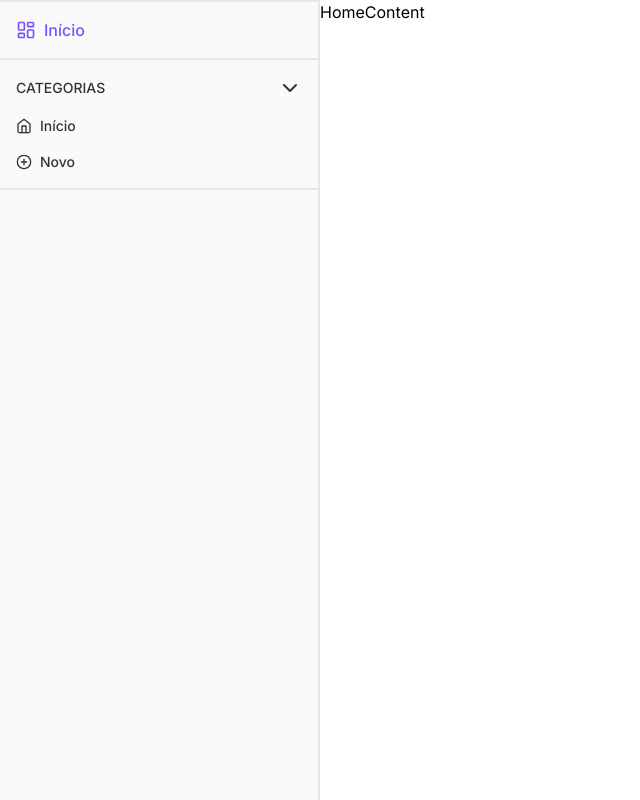
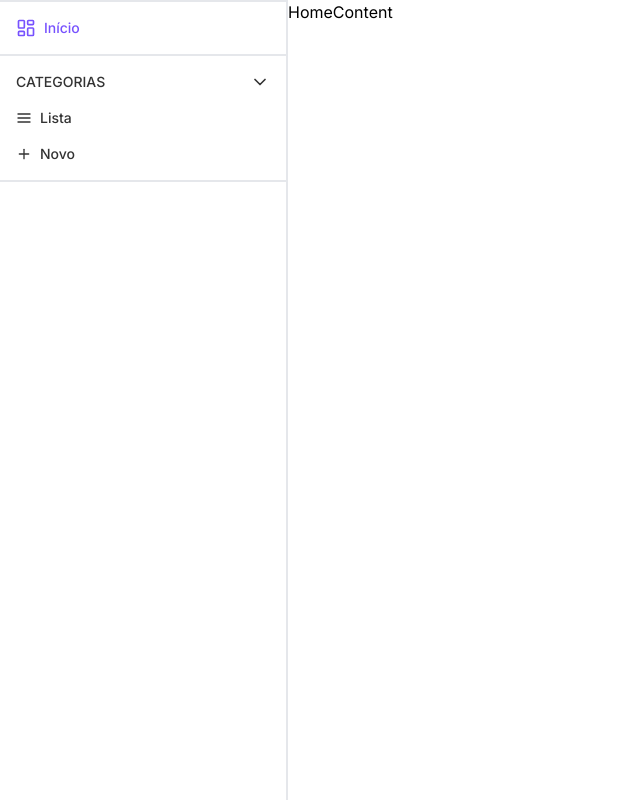
Before and after one commit to alefebspp/mana-client, a Next.js app: page /home in a window 1280 px wide. Both pictures are taken after a click on the element "CATEGORIAS". Shown: the whole page, without its empty margins (0-640 px from the left). Built offline with nearby package versions, Linux system fonts and the light colour scheme.

Commit message:
add nav bar sections helper and change nav bar styles

```diff
--- a/src/components/NavBar/NavBarRoot.tsx
+++ b/src/components/NavBar/NavBarRoot.tsx
@@ -2,8 +2,8 @@ import { PropsWithChildren } from 'react'
 
 function NavBarRoot({ children }: PropsWithChildren) {
   return (
-    <nav className="hidden lg:block w-[20rem] h-[100vh] bg-gray-primary border-r-2 border-gray-border">
-      <ul className="w-full h-full flex flex-col bg-gray-50">{children}</ul>
+    <nav className="hidden lg:block w-[14rem] xl:w-[18rem] 2xl:w-[20rem] h-[100vh] border-r-2 border-gray-border">
+      <ul className="w-full h-full flex flex-col">{children}</ul>
     </nav>
   )
 }
--- a/src/components/NavBar/NavBarSection.tsx
+++ b/src/components/NavBar/NavBarSection.tsx
@@ -38,27 +38,27 @@ function NavBarSection({
         role="section"
         onClick={handleSectionClick}
         className={cn(
-          'w-full text-gray-dark group flex items-center gap-[0.5rem] px-[1rem] pt-[1rem] pb-[1rem] bg-gray-primary cursor-pointer hover:text-purple-primary border-t-2 border-gray-border',
+          'w-full text-gray-dark group flex items-center gap-[0.5rem] px-[1rem] pt-[1rem] pb-[1rem] cursor-pointer hover:text-purple-primary border-t-2 border-gray-border',
           {
             'text-purple-primary': location.includes(path),
             'pb-0': childrenSections
           }
         )}
       >
-        {Icon && <Icon className="w-5 h-5" />}
+        {Icon && <Icon className="w-4 h-4 xl:w-5 xl:h-5" />}
 
         <p
-          className={cn('font-medium text-md', {
-            'uppercase text-sm': childrenSections
+          className={cn('font-medium text-xs xl:text-sm', {
+            'uppercase text-xs xl:text-sm': childrenSections
           })}
         >
           {label}
         </p>
         {childrenSections ? (
           isOpen || sectionIsOpen ? (
-            <ChevronDown className="ml-auto text-gray-dark group-hover:text-purple-primary" />
+            <ChevronDown className="w-4 h-4 xl:w-5 xl:h-5 ml-auto text-gray-dark group-hover:text-purple-primary" />
           ) : (
-            <ChevronUp className="ml-auto text-gray-dark group-hover:text-purple-primary" />
+            <ChevronUp className="w-4 h-4 xl:w-5 xl:h-5 ml-auto text-gray-dark group-hover:text-purple-primary" />
           )
         ) : null}
       </div>
@@ -69,14 +69,14 @@ function NavBarSection({
               key={label}
               onClick={() => router.push(`${path}${childPath}`)}
               className={cn(
-                'flex items-center gap-[0.5rem] font-medium text-sm pt-[1rem] px-[1rem] cursor-pointer hover:text-purple-primary text-gray-dark',
+                'flex items-center gap-[0.5rem] font-medium pt-[1rem] px-[1rem] cursor-pointer hover:text-purple-primary text-gray-dark',
                 {
                   'text-purple-primary': location === `${path}${childPath}`
                 }
               )}
             >
-              {Icon && <Icon className="w-4 h-4" />}
-              <p>{label}</p>
+              {Icon && <Icon className="w-3 h-3 xl:w-4 xl:h-4" />}
+              <p className="text-xs xl:text-sm">{label}</p>
             </li>
           ))}
         </ul>
--- a/src/utils/helpers/navBarSections.tsx
+++ b/src/utils/helpers/navBarSections.tsx
@@ -1,4 +1,4 @@
-import { Home, LayoutDashboard, PlusCircle } from 'lucide-react'
+import { LayoutDashboard, Plus, AlignJustify } from 'lucide-react'
 import { NavBarSectionProps } from '@/components/NavBar/NavBarSection'
 
 const navBarSections: NavBarSectionProps[] = [
@@ -11,8 +11,8 @@ const navBarSections: NavBarSectionProps[] = [
     label: 'Categorias',
     path: '/categories',
     childrenSections: [
-      { path: '', label: 'Início', icon: Home },
-      { path: '/create', label: 'Novo', icon: PlusCircle }
+      { path: '', label: 'Lista', icon: AlignJustify },
+      { path: '/create', label: 'Novo', icon: Plus }
     ]
   }
 ]
```
